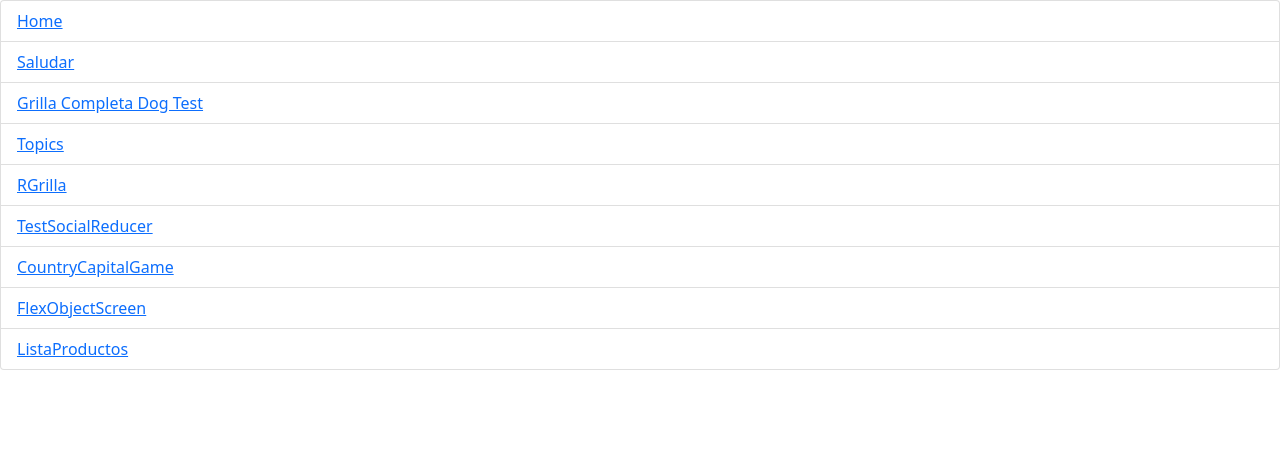
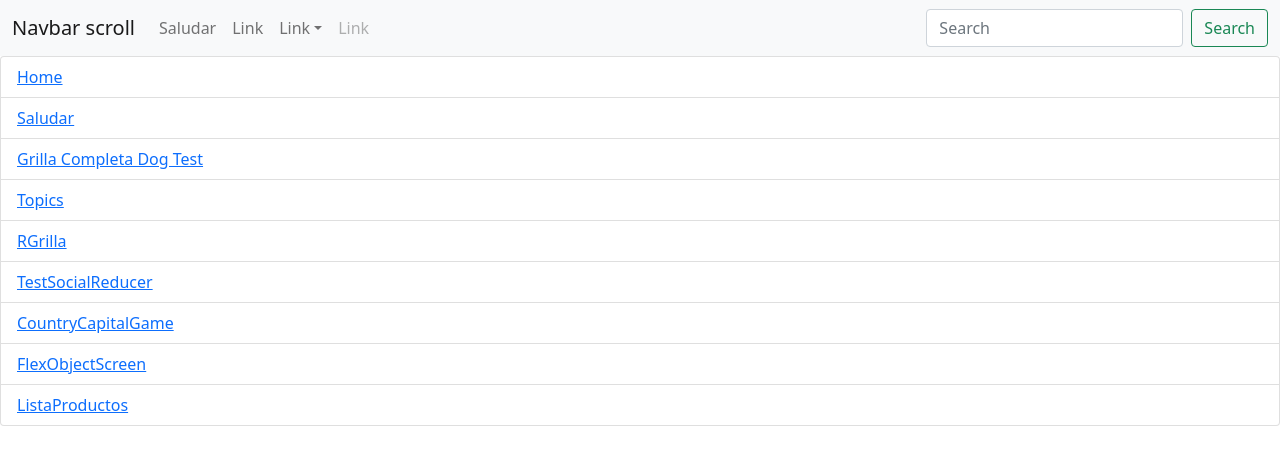
Before and after one commit to sirfreedom/DogPageReact, a React (Create React App) app: page / in a window 1280 px wide. Shown: the top 464 px of the page. Built offline with nearby package versions, Linux system fonts and the light colour scheme; no server answers.

Commit message:
Menu
Pruebas Menu Innovador.

```diff
--- a/src/App.js
+++ b/src/App.js
@@ -10,6 +10,7 @@
 import ListaProductos from './Components/ListaProductos';
 import CarritoCompra from './Components/CarritoCompra';
 import RGrid from './Components/RGrid';
+import MenuApp from './Components/MenuApp';
 
 
 function App() {
@@ -68,6 +69,12 @@
 
   return (
     <>
+
+
+    <MenuApp></MenuApp>
+
+
+
 
     <Router>
       <div>
--- a/src/Components/ListaProductos.jsx
+++ b/src/Components/ListaProductos.jsx
@@ -1,39 +1,51 @@
 import React, { useState,useEffect } from "react";
 import {ListAll} from './Helpers';
 import {Button} from 'react-bootstrap/';
-//import { useSelector } from "react-redux";
-//import { ProductoHelper } from "./StoreHelper";
+import Alert from 'react-bootstrap/Alert';
+
 
 export const ListaProductos = () => {
   const [dogs, setDogs] = useState([]);
   const [dogFilter,setDogFilter] = useState([]);
-  //const [filterName, setFilterName] = useState('');
+  const [Wait,setWait] = useState(false);
+
 
   useEffect(() => {
 
     ListAll().then(lDog => {
       setDogs(lDog);
       setDogFilter(lDog);
+      setWait(true);
     });
 
   }, []);
 
-/*
-  useEffect(() => {
-    console.log('paso');
-
-  }, [dogFilter]);
-*/
-
-
   const Filter = (text) =>
   {
-     setDogFilter(dogs.filter(d => d.name.toLowerCase().includes(text.toLowerCase())));
+      (text.lenght > 1) &&
+      setDogFilter(dogs.filter(d => d.name.toLowerCase().includes(text.toLowerCase())));
   }
 
   return (
     <>
     <h1> Productos de seleccion </h1>
+
+    {!Wait &&
+    <div>
+   <Alert variant="success">
+      <Alert.Heading>Wait</Alert.Heading>
+      <p>
+       Waiting...
+      </p>
+      <hr />
+      <p className="mb-0">
+      </p>
+    </Alert>
+    </div>
+    }
+
+    {Wait &&
+    <div   >
     Choice your Product
     <input type="text" onChange={e => Filter(e.target.value)} />
 
@@ -49,7 +61,8 @@
     </select>
 
     <Button id="btnSelect" key="btnSelect" > Select </Button>
-
+    </div>
+    }
     </>
 
   )}
--- /dev/null
+++ b/src/Components/MenuApp.jsx
@@ -0,0 +1,66 @@
+import Button from 'react-bootstrap/Button';
+import Container from 'react-bootstrap/Container';
+import Form from 'react-bootstrap/Form';
+import Nav from 'react-bootstrap/Nav';
+import Navbar from 'react-bootstrap/Navbar';
+import NavDropdown from 'react-bootstrap/NavDropdown';
+import Saludar from './Saludar';
+
+const LinkResolve = (TextResolve) => {
+
+
+
+
+
+
+}
+
+
+
+
+function MenuApp() {
+  return (
+    <Navbar bg="light" expand="lg">
+      <Container fluid>
+        <Navbar.Brand href="#">Navbar scroll</Navbar.Brand>
+        <Navbar.Toggle aria-controls="navbarScroll" />
+        <Navbar.Collapse id="navbarScroll">
+          <Nav
+            className="me-auto my-2 my-lg-0"
+            style={{ maxHeight: '100px' }}
+            navbarScroll
+          >
+            <Nav.Link href="#">Saludar</Nav.Link>
+            <Nav.Link href="#">Link</Nav.Link>
+            <NavDropdown title="Link" id="navbarScrollingDropdown">
+              <NavDropdown.Item href="#action3">Action</NavDropdown.Item>
+              <NavDropdown.Item href="#action4">
+                Another action
+              </NavDropdown.Item>
+              <NavDropdown.Divider />
+              <NavDropdown.Item href="#action5">
+                Something else here
+              </NavDropdown.Item>
+            </NavDropdown>
+            <Nav.Link href="#" disabled>
+              Link
+            </Nav.Link>
+          </Nav>
+          <Form className="d-flex">
+            <Form.Control
+              type="search"
+              placeholder="Search"
+              className="me-2"
+              aria-label="Search"
+            />
+            <Button variant="outline-success">Search</Button>
+          </Form>
+        </Navbar.Collapse>
+      </Container>
+    </Navbar>
+  );
+
+
+  };
+
+  export default MenuApp;
```
